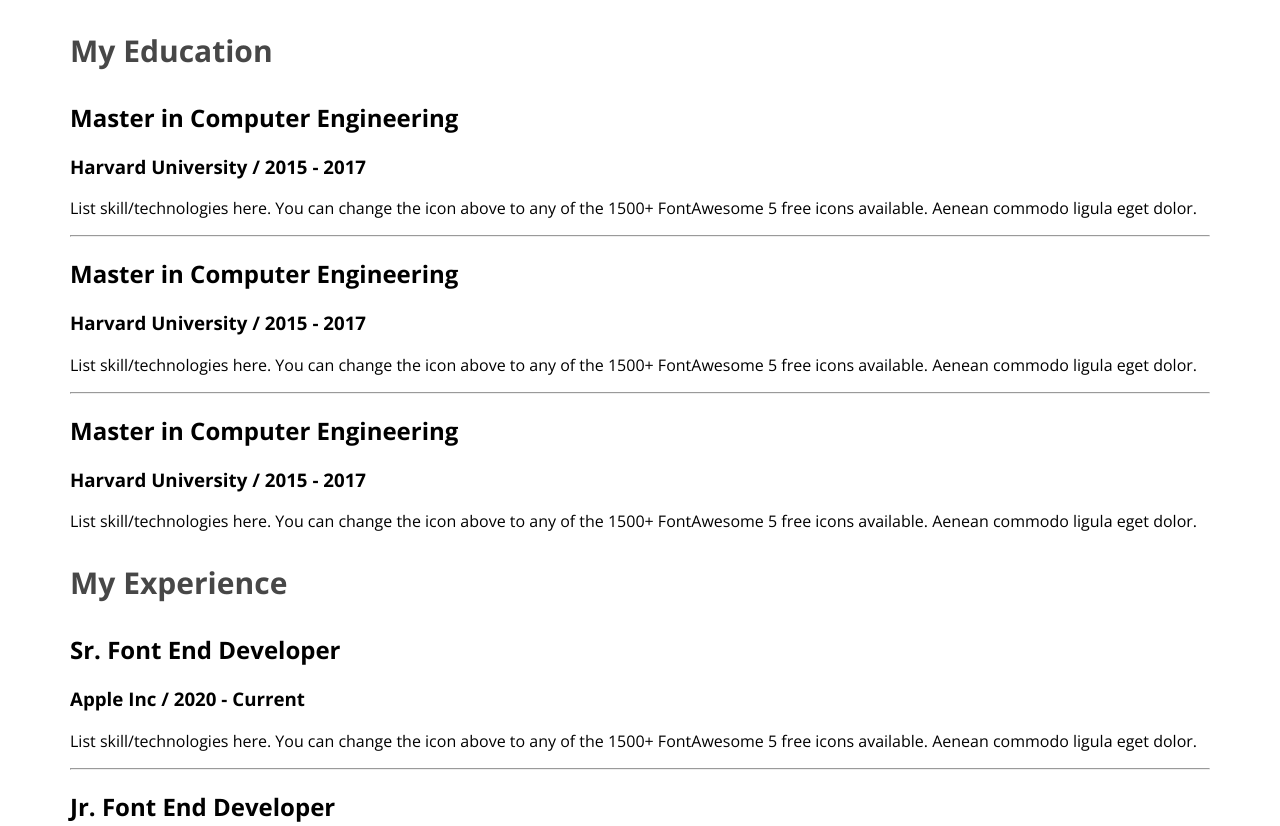
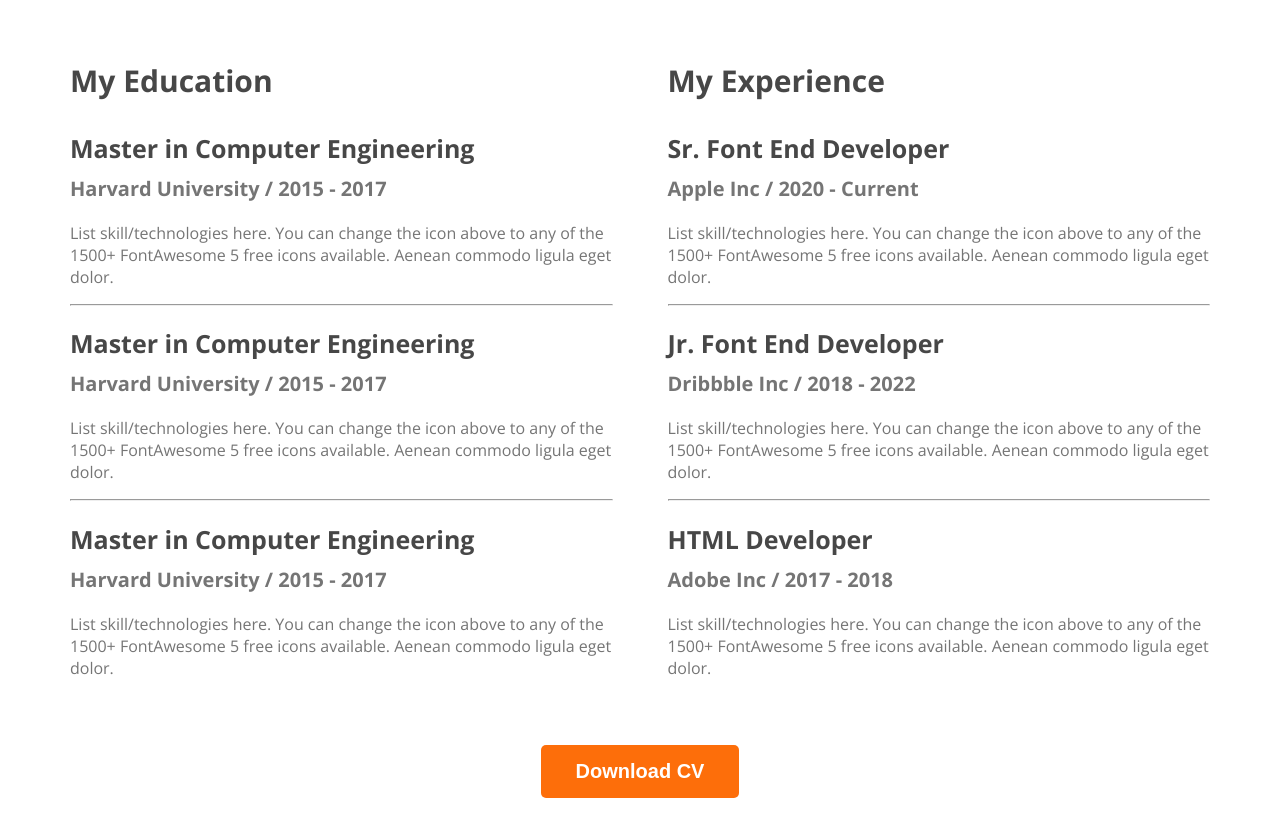
Before and after one commit to anikmondol/developer-website, a plain HTML site: page index.html in a window 1280 px wide. Shown: the part 2280-3106 px from the top of the page. Drawn offline with nearby package versions, Linux system fonts and the light colour scheme.

Commit message:
added Download-Cv section

```diff
--- a/index.html
+++ b/index.html
@@ -115,17 +115,8 @@
                         to any of the 1500+ FontAwesome 5 free icons available. Aenean commodo ligula eget dolor.</p>
                 </div>
 
+            </div>
 
-
-
-
-
-
-
-
-
-
-            </div>
             <div class="resume-column">
                 <h3 class="resume-column-title">My Experience</h3>
                 <div class="resume-item">
@@ -149,15 +140,10 @@
                         to any of the 1500+ FontAwesome 5 free icons available. Aenean commodo ligula eget dolor.</p>
                 </div>
 
+            </div>
 
-
-
-
-            </div>
         </div>
-
-
-
+        <div class="Download-Cv"><button class="btn-primary">Download CV</button></div>
        </section>
     </main>
     <footer>
--- a/style/Portfolio .css
+++ b/style/Portfolio .css
@@ -154,3 +154,37 @@ main section{
     font-size: 30px;
     font-weight: 700;
 }
+.resum-container{
+    display: flex;
+    gap: 55px;
+}
+
+.resume-item-title{
+    color: #474747;
+    font-size: 25px;
+    font-weight: 700;
+    margin-bottom: 10px;
+}
+
+.resume-item-description{
+    color:  #757575;
+    font-size: 16px;
+    font-weight: 400;
+}
+
+.resume-item-institute{
+    color: var(--dark-03, #757575);
+    font-size: 20px;
+    font-weight: 600;
+    margin-bottom: 20px;
+    margin-top: 0px;
+}
+
+.resume-container hr{
+    margin: 30px;
+}
+
+.Download-Cv{
+    text-align: center;
+    margin-top: 50px;
+}
```
